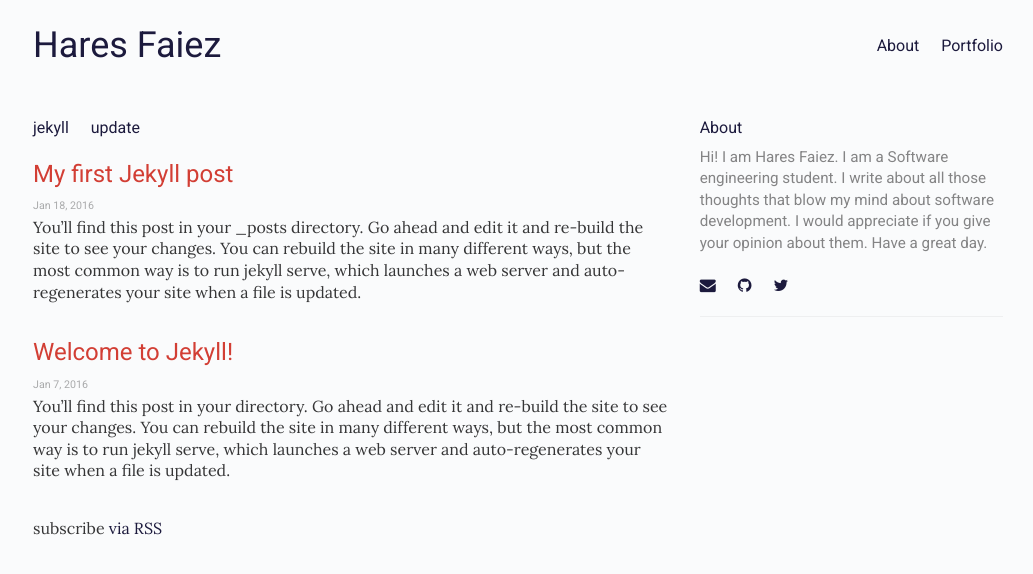
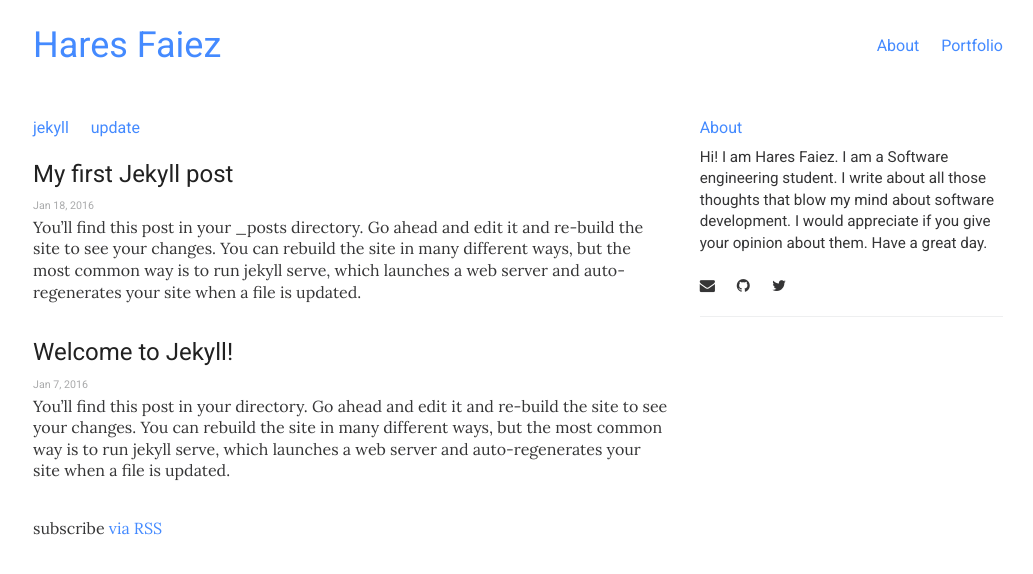
Before and after one commit to haresfaiez/haresfaiez.github.io, a Jekyll site: the page built from index.html, in a window 1280 px wide. Shown: the top 574 px of the page, without its empty margins (122-1155 px from the left). Built offline with Jekyll 4.4.1, drawn with Linux system fonts in a browser that asks for light colours.

Commit message:
Change color palette

```diff
--- a/_includes/about.html
+++ b/_includes/about.html
@@ -10,7 +10,7 @@
     <ul class="inline-list">
         {% if site.email %}
         <li>
-            <a target="_blank" href="{{ site.email }}">
+            <a target="_blank" href="{{ site.email }}" class="post-aside-anchor">
                 <i class="fa fa-envelope"></i>
             </a>
         </li>
@@ -18,7 +18,7 @@
 
         {% if site.github_username %}
         <li>
-            <a href="https://github.com/{{ site.github_username }}">
+            <a href="https://github.com/{{ site.github_username }}" class="post-aside-anchor">
                 <i class="fa fa-github"></i>
             </a>
 
@@ -27,7 +27,7 @@
 
         {% if site.twitter_username %}
         <li>
-            <a href="https://twitter.com/{{ site.twitter_username }}">
+            <a href="https://twitter.com/{{ site.twitter_username }}" class="post-aside-anchor">
                 <i class="fa fa-twitter"></i>
             </a>
         </li>
--- a/_sass/custom/_typography.scss
+++ b/_sass/custom/_typography.scss
@@ -2,7 +2,7 @@
 @import url(https://fonts.googleapis.com/css?family=Roboto);
 
 .post-link {
-    color: #D23E34;
+    color: #212121;
 }
 
 .post-meta {
@@ -10,7 +10,11 @@
 }
 
 .post-aside {
-    color: #848485;
     font-family: "roboto";
     font-size: 0.95rem;
 }
+
+.post-aside-anchor {
+    color: #353536;
+    font-size: 0.95rem;
+}
--- a/_sass/foundation/_global.scss
+++ b/_sass/foundation/_global.scss
@@ -311,6 +311,7 @@ $alert-color: #f04124 !default;     // cinnabar
 $success-color: #43AC6A !default;   // sea-green
 $warning-color: #f08a24 !default;   // carrot
 $info-color: #a0d3e8 !default;      // cornflower
+$anchor-color: #448AFF !default;
 
 // We use these to define default font stacks
 $font-family-lato: 'Lora';
@@ -324,7 +325,7 @@ $font-weight-normal: normal !default;
 $font-weight-bold: bold !default;
 
 // We use these to control various global styles
-$body-bg: #FAFBFC !default;
+$body-bg: #FFFFFF !default;
 $body-font-color: #353536 !default;
 $body-font-family: $font-family-lato !default;
 $body-font-weight: $font-weight-normal !default;
--- a/_sass/foundation/_type.scss
+++ b/_sass/foundation/_type.scss
@@ -68,7 +68,7 @@ $code-padding: rem-calc(2) rem-calc(5) rem-calc(1) !default;
 // We use these to style anchors
 $anchor-text-decoration: none !default;
 $anchor-text-decoration-hover: none !default;
-$anchor-font-color: $primary-color !default;
+$anchor-font-color: $anchor-color !default;
 $anchor-font-color-hover: scale-color($anchor-font-color, $lightness: -14%) !default;
 
 // We use these to style the <hr> element
```
